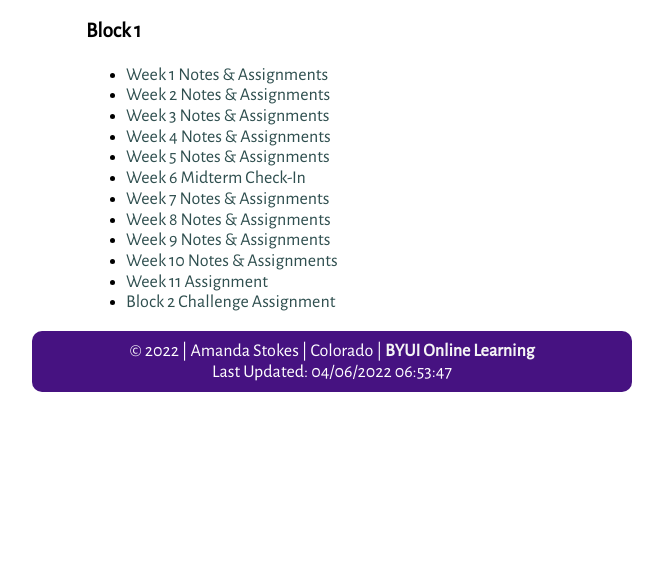
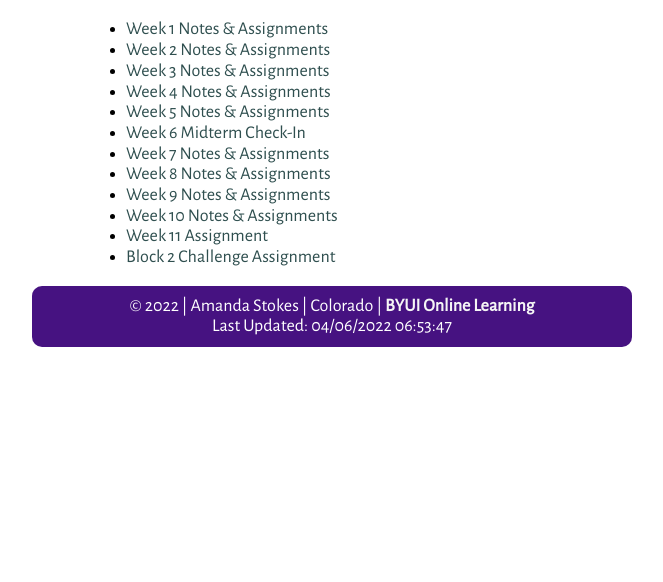
Before and after one commit to agandstuff/WDD-330, a plain HTML site: page index.html in a window 1280 px wide. Shown: the part 218-800 px from the top of the page, without its empty margins (308-971 px from the left). Drawn offline with nearby package versions, Linux system fonts and the light colour scheme; a script that the page names is missing.

Commit message:
04-06-22

```diff
--- a/index.html
+++ b/index.html
@@ -21,7 +21,6 @@
         </header>
         <main>
             <h2>WDD330: Online Portfolio</h2>
-            <h3>Block 1</h3>
             <ul id="links">
 
             </ul>
```
